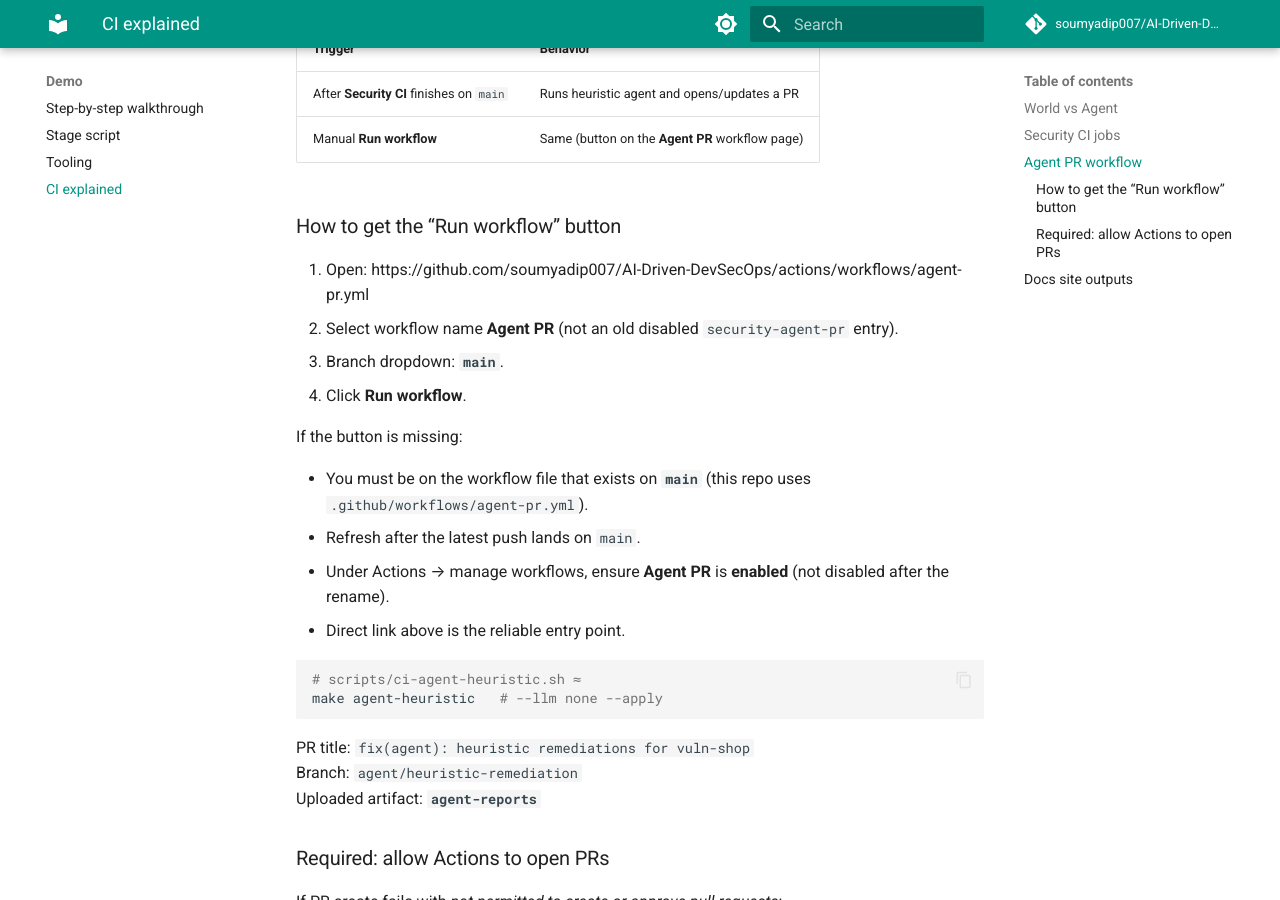
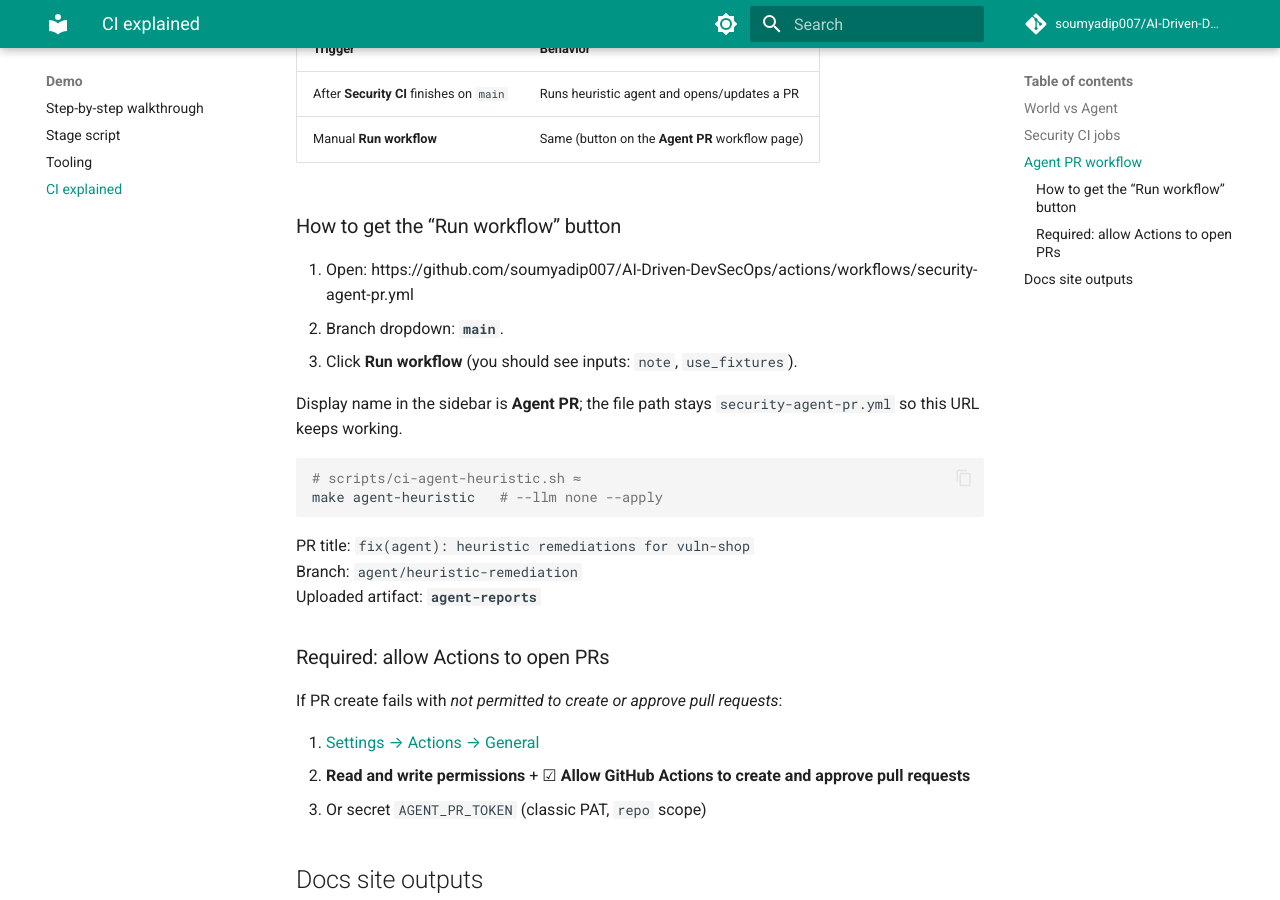
Before and after one commit to soumyadip007/AI-Driven-DevSecOps, an MkDocs documentation site: the page built from docs/ci.md, in a window 1280 px wide and 900 px high, scrolled down 1210 px. Built offline with MkDocs 1.6.1 and Material for MkDocs 9.7.7, drawn with Linux system fonts in a browser that asks for light colours; comment, search, counter and statistics services are not loaded; some of the changed text lies outside the part shown.

Commit message:
fix(ci): restore security-agent-pr.yml so Run workflow URL works
GitHub keeps the Actions URL tied to the workflow filename. Moving the
Agent PR workflow back to security-agent-pr.yml restores the Run button
on the bookmarked link.

Co-authored-by: Cursor <cursoragent@cursor.com>

````diff
--- a/docs/ci.md
+++ b/docs/ci.md
@@ -5,7 +5,7 @@ Two workflows, two artifact buckets.
 | Workflow file | Display name | Writes | Purpose |
 |---------------|--------------|--------|---------|
 | `.github/workflows/security.yml` | **Security CI** | `artifacts/world/` | Vulnerability analysis (SAST/SCA/policy) |
-| `.github/workflows/agent-pr.yml` | **Agent PR** | `artifacts/agent/` + remediation PR | Heuristic agent remediations |
+| `.github/workflows/security-agent-pr.yml` | **Agent PR** | `artifacts/agent/` + remediation PR | Heuristic agent remediations |
 | `.github/workflows/docs.yml` | **docs** | GitHub Pages | Docs site including [/outputs/](https://soumyadip007.github.io/AI-Driven-DevSecOps/outputs/) |
 
 ## World vs Agent
@@ -36,17 +36,11 @@ docs/outputs/      ← mirrored for the docs site (clickable links)
 
 ### How to get the “Run workflow” button
 
-1. Open: https://github.com/soumyadip007/AI-Driven-DevSecOps/actions/workflows/agent-pr.yml
-2. Select workflow name **Agent PR** (not an old disabled `security-agent-pr` entry).
-3. Branch dropdown: **`main`**.
-4. Click **Run workflow**.
+1. Open: https://github.com/soumyadip007/AI-Driven-DevSecOps/actions/workflows/security-agent-pr.yml
+2. Branch dropdown: **`main`**.
+3. Click **Run workflow** (you should see inputs: `note`, `use_fixtures`).
 
-If the button is missing:
-
-- You must be on the workflow file that exists on **`main`** (this repo uses `.github/workflows/agent-pr.yml`).
-- Refresh after the latest push lands on `main`.
-- Under Actions → manage workflows, ensure **Agent PR** is **enabled** (not disabled after the rename).
-- Direct link above is the reliable entry point.
+Display name in the sidebar is **Agent PR**; the file path stays `security-agent-pr.yml` so this URL keeps working.
 
 ```bash
 # scripts/ci-agent-heuristic.sh ≈
````
Also changed, not shown: docs/outputs/layout.md (+1 -1 lines), 2 other files.
